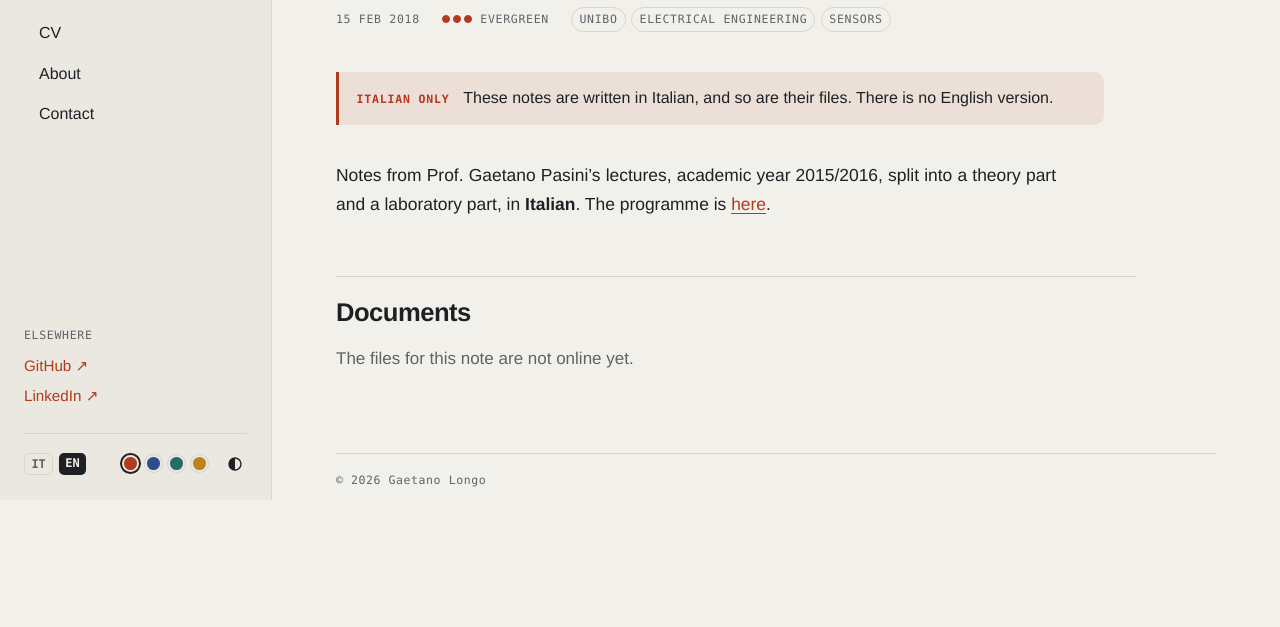
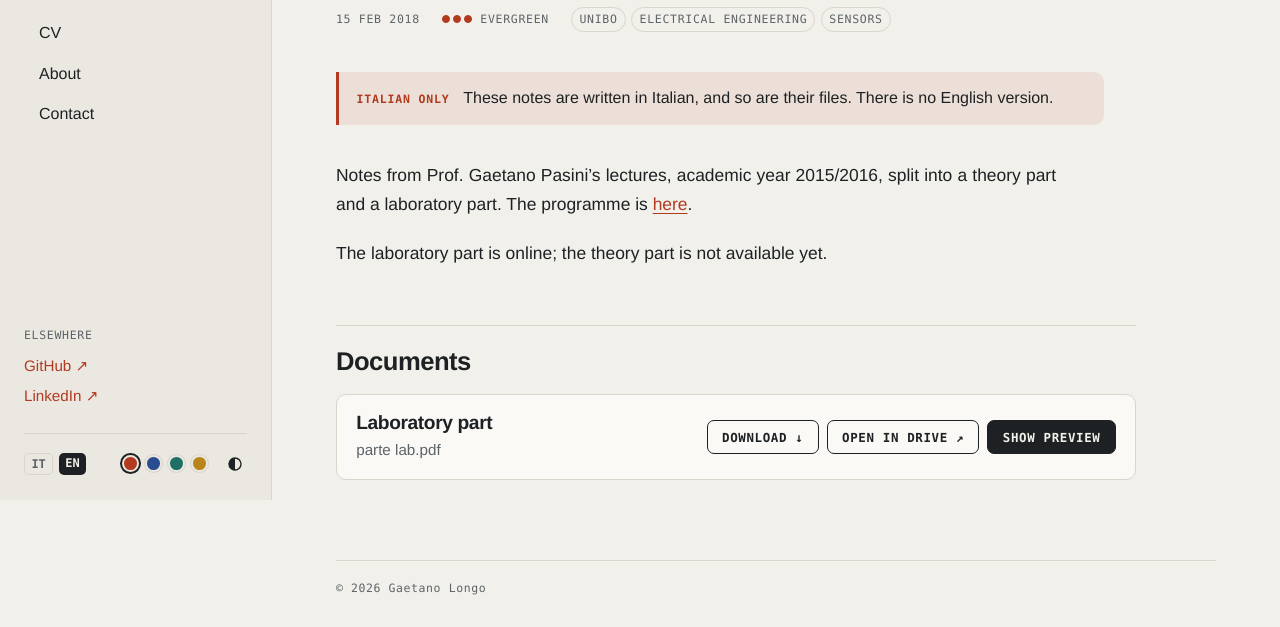
Before and after one commit to GaetanoLongo/gaetanolongo.github.io, an Astro site: page /en/notes/sensori-trasduttori in a window 1280 px wide. Shown: the part 300-927 px from the top of the page. Before the commit the page ends 819 px from the top, so only its background shows below. Built offline with nearby package versions, Linux system fonts and the light colour scheme; Astro itself is replaced by a stand-in of ours.

Commit message:
Sensori e trasduttori: add lab part
Co-Authored-By: Claude Sonnet 5.5 <noreply@anthropic.com>
Claude-Session: https://claude.ai/code/session_01GcLfNQRX2d2VSL67rDGtYe

```diff
--- a/src/content/notes/en/sensori-trasduttori.md
+++ b/src/content/notes/en/sensori-trasduttori.md
@@ -5,7 +5,13 @@ date: 2018-02-15
 maturity: evergreen
 tags: ["UniBO", "Electrical engineering", "Sensors"]
 contentLang: "it"
-filesSoon: true
+documents:
+  - title: "Laboratory part"
+    id: "0B_t1J1f0tZTROUt6T2JDRUFNQTg"
+    resourcekey: "0-zk2lPKq-6fq1Ytu_ki9FRg"
+    description: "parte lab.pdf"
 ---
 
-Notes from Prof. Gaetano Pasini's lectures, academic year 2015/2016, split into a theory part and a laboratory part, in **Italian**. The programme is [here](http://www.ingegneriarchitettura.unibo.it/it/corsi/insegnamenti/insegnamento/2015/364223).
+Notes from Prof. Gaetano Pasini's lectures, academic year 2015/2016, split into a theory part and a laboratory part. The programme is [here](http://www.ingegneriarchitettura.unibo.it/it/corsi/insegnamenti/insegnamento/2015/364223).
+
+The laboratory part is online; the theory part is not available yet.
--- a/src/content/notes/it/sensori-trasduttori.md
+++ b/src/content/notes/it/sensori-trasduttori.md
@@ -4,7 +4,13 @@ description: "Appunti del corso del Prof. Pasini (UniBO), A.A. 2015/16: teoria e
 date: 2018-02-15
 maturity: evergreen
 tags: ["UniBO", "Ingegneria elettrica", "Sensori e trasduttori"]
-filesSoon: true
+documents:
+  - title: "Parte di laboratorio"
+    id: "0B_t1J1f0tZTROUt6T2JDRUFNQTg"
+    resourcekey: "0-zk2lPKq-6fq1Ytu_ki9FRg"
+    description: "parte lab.pdf"
 ---
 
 Appunti tratti dalle lezioni del Prof. Gaetano Pasini, A.A. 2015/2016. Sono divisi tra parte teorica e parte di laboratorio. Il programma è reperibile [qui](http://www.ingegneriarchitettura.unibo.it/it/corsi/insegnamenti/insegnamento/2015/364223).
+
+La parte di laboratorio è online; la parte teorica non è ancora disponibile.
```
